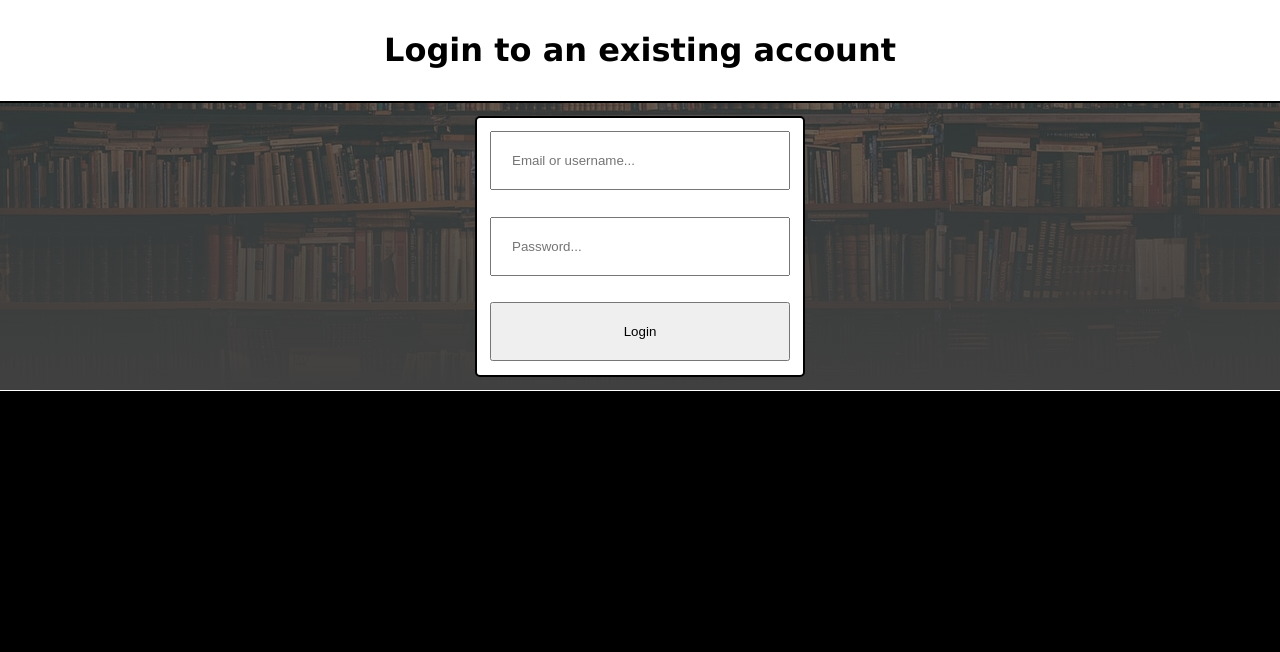
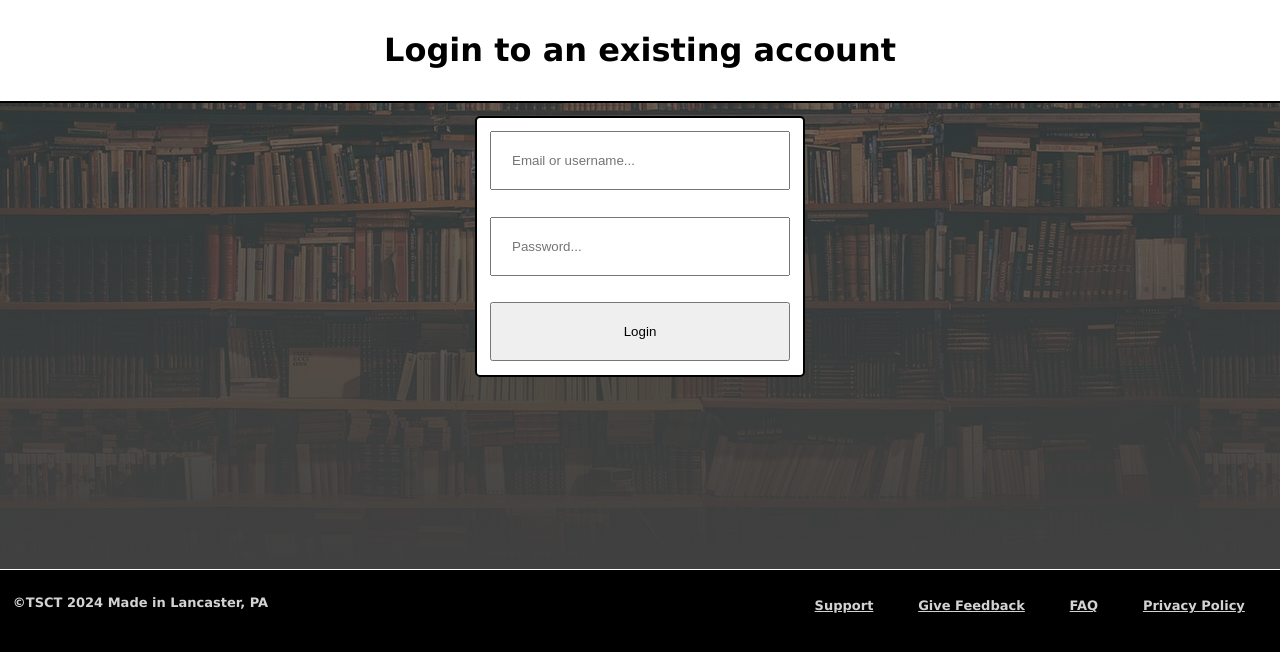
Before and after one commit to J-Rathman/160-Final-Project, a Flask app: page /login in a window 1280 px wide. Shown: the part 81-733 px from the top of the page. Run offline with Flask 3, Linux system fonts and the light colour scheme.

Commit message:
Footer improvements

```diff
--- a/main.py
+++ b/main.py
@@ -60,12 +60,12 @@ def register():
 
 @app.route("/take_a_test", methods=["GET"])
 def get_test_taking_template():
-    return render_template("take_test.html")
+    return render_template("take_test.html", loggedin=session.get("username"))
 
 
 @app.route("/manage_tests", methods=["GET"])
 def get_manage_tests_template():
-    return render_template("manage_tests.html")
+    return render_template("manage_tests.html", loggedin=session.get("username"))
 
 
 if __name__ == "__main__":
--- a/static/styles/mainstyles.css
+++ b/static/styles/mainstyles.css
@@ -54,8 +54,27 @@ footer {
     background-color: black;
     height: 80px;
     width: 100%;
-    z-index: 3;
     border-top: 1px solid white;
+    display: flex;
+    justify-content: space-between;
+    padding: 2% 1%;
+}
+
+footer span, footer ul a {
+    color: lightgray;
+    font-size: small;
+    font-weight: 700;
+}
+
+footer ul {
+    list-style: none;
+}
+
+footer ul li {
+    display: block;
+    float: left;
+    text-align: center;
+    margin: 0 1.4em;
 }
 
 
@@ -77,6 +96,7 @@ main .index-btns {
 
 .index-btns figure:hover {
     background-color: gray;
+    cursor: pointer;
 }
 
 #register-btn {
@@ -109,7 +129,7 @@ main .index-btns {
 
 .index-btns figure p {
     color: white;
-    background-color: black;
+    background-color: rgba(0, 0, 0, 0.8);
     padding: 20px;
     border-radius: 5px;
 }
@@ -134,10 +154,18 @@ main .register-form, main .login-form {
     border-radius: 5px;
 }
 
+main .login-form {
+    margin-bottom: 15%;
+}
+
 input[type="text"], input[type="submit"], input[type="password"] {
     padding: 20px;
     margin: 1em;
     width: 300px;
+}
+
+input[type="submit"]:hover, input[type="radio"]:hover, .radios label:hover {
+    cursor: pointer;
 }
 
 .welcome-msg, .form-header, .success-header, .error-header {
--- a/templates/base.html
+++ b/templates/base.html
@@ -27,7 +27,13 @@
     {% endblock %}
 
     <footer>
-
+        <span>©TSCT 2024 Made in Lancaster, PA</span>
+        <ul>
+            <li><a href="#">Support</a></li>
+            <li><a href="#">Give Feedback</a></li>
+            <li><a href="#">FAQ</a></li>
+            <li><a href="#">Privacy Policy</a></li>
+        </ul>
     </footer>
 </body>
 </html>
--- a/templates/login.html
+++ b/templates/login.html
@@ -3,7 +3,7 @@
 <main>
     <h1 class="form-header">Login to an existing account</h1>
     <form class="login-form" method="POST">
-        <input type="text" placeholder="Email or username..." name="email/username" id="email/username" required>
+        <input type="text" placeholder="Email or username..." name="email/username" id="email/username" required autocomplete="off">
         <input type="password" placeholder="Password..." name="password" id="password" required>
         <input type="submit" value="Login">
     </form>
```
Also changed, not shown: 1 other file.
